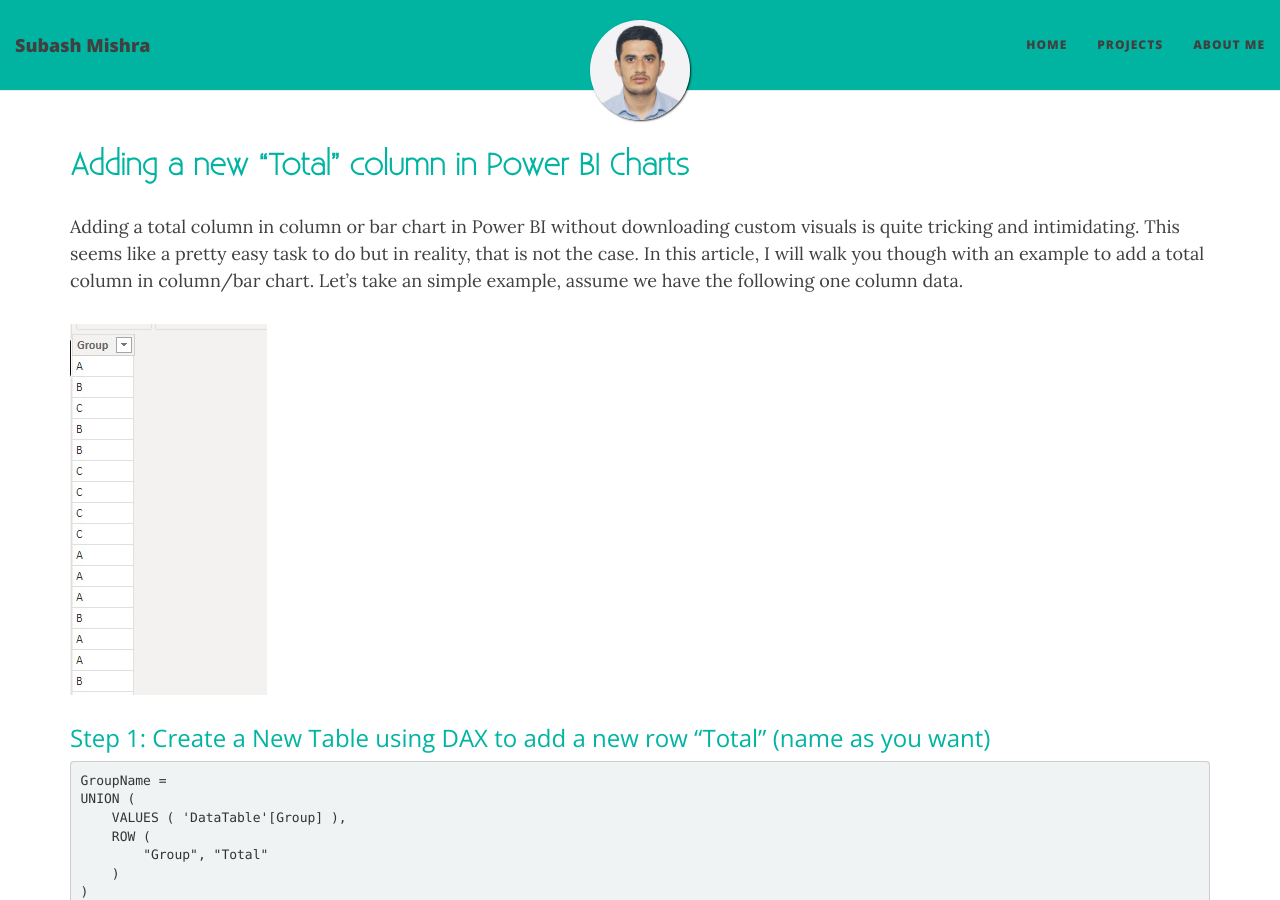
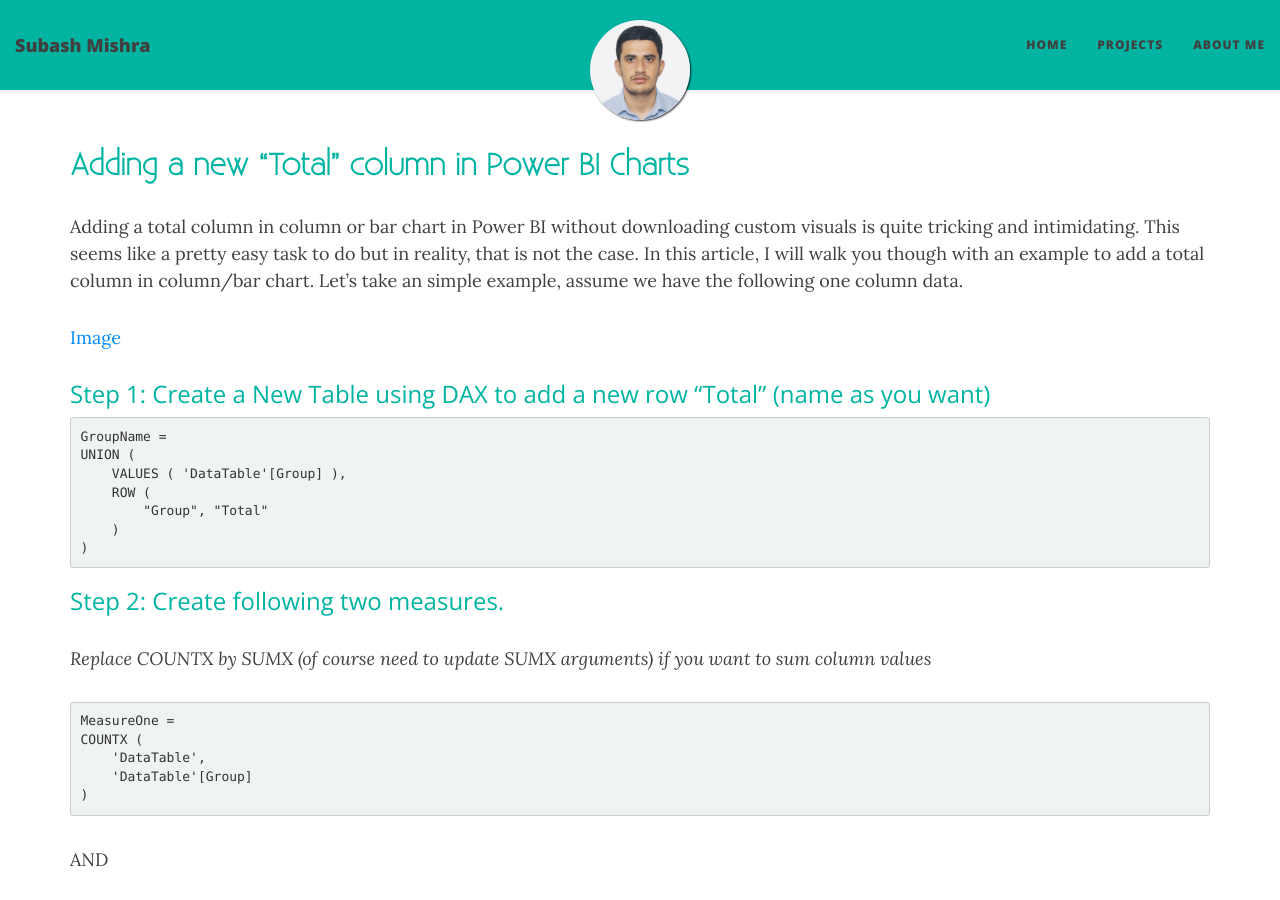
Before and after one commit to MishraSubash/MishraSubash.github.io, a Jekyll site: the page built from _posts/2021-10-12-Add -Total-Column-In-Charts.md, in a window 1280 px wide and 900 px high. Built offline with Jekyll 4.4.1, drawn with Linux system fonts in a browser that asks for light colours; nearby versions of some CDN libraries.

Commit message:
Update 2021-10-12-Add -Total-Column-In-Charts.md

````diff
--- a/_posts/2021-10-12-Add -Total-Column-In-Charts.md
+++ b/_posts/2021-10-12-Add -Total-Column-In-Charts.md
@@ -4,7 +4,7 @@ Adding a total column in column or bar chart in Power BI without downloading cus
 Let’s take an simple example, assume we have the following one column data.
 
 
-![Image](./img/total_datatable.jpg)
+[Image](./img/total_datatable.jpg)
 
 ### Step 1: Create a New Table using DAX to add a new row “Total” (name as you want)
 ```
````
